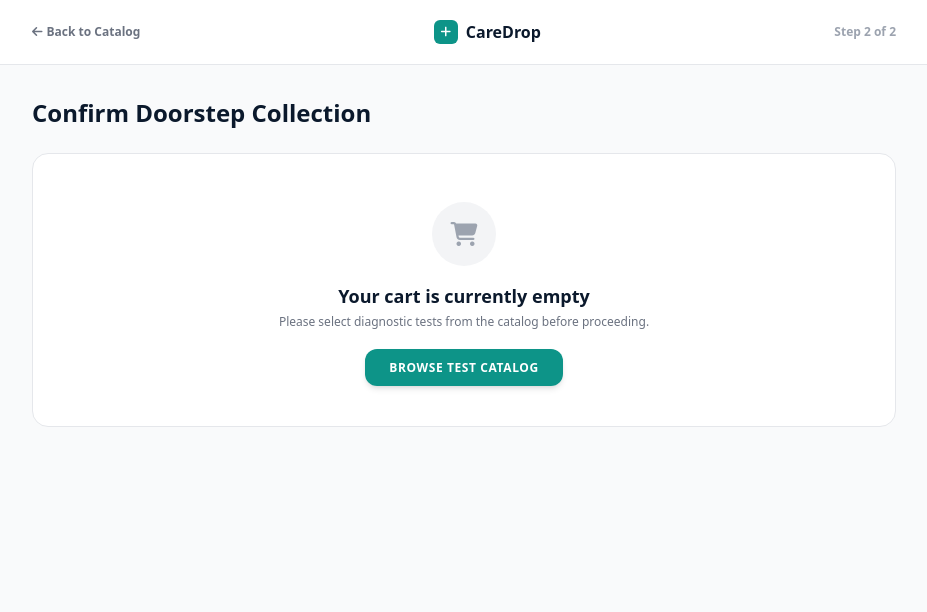
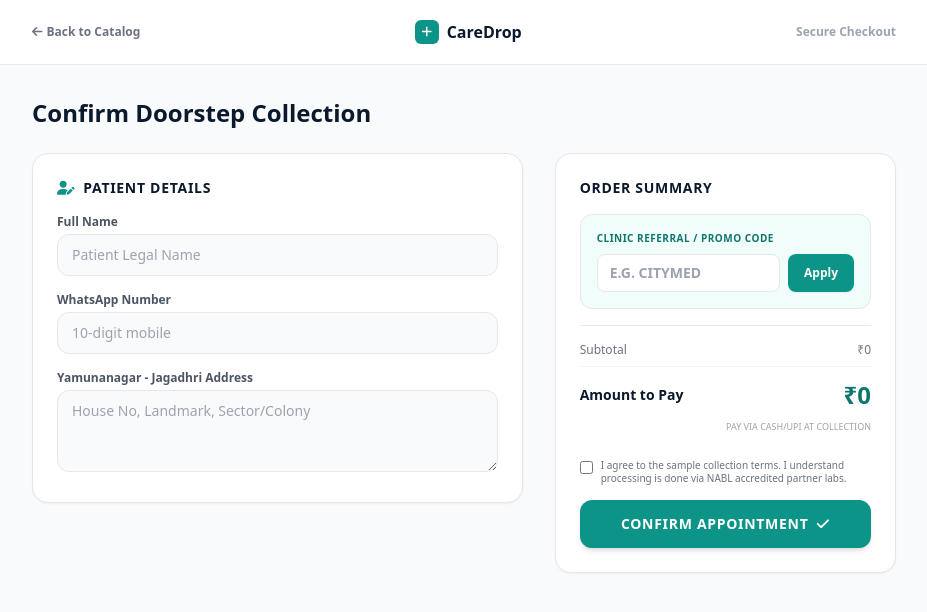
Before and after one commit to lab81617-del/caredrop-website, a Flask app: template templates/checkout.html in a window 1280 px wide. Shown: the top 612 px of the page, without its empty margins (176-1103 px from the left). Run offline with Flask 3, Linux system fonts and the light colour scheme; the template is opened without the code that fills it, so the values that code supplies are empty; some libraries are stand-ins or nearby versions.

Commit message:
Update checkout.html

```diff
--- a/templates/checkout.html
+++ b/templates/checkout.html
@@ -3,7 +3,7 @@
 <head>
     <meta charset="UTF-8">
     <meta name="viewport" content="width=device-width, initial-scale=1.0">
-    <title>Review & Book Collection | CareDrop</title>
+    <title>Review & Book | CareDrop</title>
     <script src="https://cdn.tailwindcss.com"></script>
     <link href="https://cdnjs.cloudflare.com/ajax/libs/font-awesome/6.4.0/css/all.min.css" rel="stylesheet">
     <script>
@@ -11,10 +11,7 @@
             theme: {
                 extend: {
                     colors: {
-                        brand: {
-                            50: '#f0fdfa', 100: '#ccfbf1', 500: '#14b8a6',
-                            600: '#0d9488', 700: '#0f766e', 800: '#115e59', 900: '#134e4a'
-                        },
+                        brand: { 50: '#f0fdfa', 600: '#0d9488', 700: '#0f766e', 900: '#134e4a' },
                         navy: { 900: '#0b192c', 950: '#060d17' }
                     }
                 }
@@ -35,143 +32,123 @@
                 </div>
                 <span class="text-base font-black text-navy-900">CareDrop</span>
             </div>
-            <div class="text-xs font-semibold text-gray-400">Step 2 of 2</div>
+            <div class="text-xs font-semibold text-gray-400">Secure Checkout</div>
         </div>
     </header>
 
     <main class="max-w-4xl mx-auto px-4 py-8">
         <h1 class="text-2xl font-black text-navy-900 mb-6">Confirm Doorstep Collection</h1>
 
-        {% if not items or items|length == 0 %}
-        <div class="bg-white rounded-2xl p-12 text-center border border-gray-200 shadow-xs">
-            <div class="w-16 h-16 bg-gray-100 rounded-full flex items-center justify-center mx-auto text-gray-400 text-2xl mb-4">
-                <i class="fa-solid fa-cart-shopping"></i>
-            </div>
-            <h2 class="text-lg font-bold text-navy-900 mb-1">Your cart is currently empty</h2>
-            <p class="text-xs text-gray-500 mb-6">Please select diagnostic tests from the catalog before proceeding.</p>
-            <a href="/tests" class="bg-brand-600 text-white px-6 py-2.5 rounded-xl font-bold text-xs uppercase tracking-wider shadow-md">
-                Browse Test Catalog
-            </a>
-        </div>
-        {% else %}
+        <form action="/book_test" method="POST" class="grid grid-cols-1 md:grid-cols-12 gap-8" id="checkout-form">
 
-        <form action="/book_test" method="POST" class="grid grid-cols-1 md:grid-cols-12 gap-8">
-            <!-- Hidden inputs ensuring DB receives accurate selected tests and totals -->
-            <input type="hidden" name="tests_requested" value="{% for i in items %}{{ i.name }}{% if not loop.last %}, {% endif %}{% endfor %}">
-            <input type="hidden" name="total_bill" value="{{ total }}">
-
-            <!-- Left: Patient Details & Schedule -->
+            <!-- Left: Patient Details -->
             <div class="md:col-span-7 space-y-6">
-                <div class="bg-white p-6 rounded-2xl border border-gray-200 shadow-xs">
+                <div class="bg-white p-6 rounded-2xl border border-gray-200 shadow-sm">
                     <h2 class="text-sm font-bold text-navy-900 uppercase tracking-wider mb-4 flex items-center gap-2">
-                        <i class="fa-solid fa-user-pen text-brand-600"></i> Patient Particulars
+                        <i class="fa-solid fa-user-pen text-brand-600"></i> Patient Details
                     </h2>
                     <div class="space-y-4">
                         <div>
                             <label class="block text-xs font-semibold text-gray-600 mb-1">Full Name</label>
-                            <input type="text" name="full_name" required placeholder="Patient Legal Name"
-                                class="w-full px-3.5 py-2.5 bg-gray-50 border border-gray-200 rounded-xl text-sm focus:ring-2 focus:ring-brand-600 focus:bg-white outline-none">
+                            <input type="text" name="full_name" required placeholder="Patient Legal Name" class="w-full px-3.5 py-2.5 bg-gray-50 border border-gray-200 rounded-xl text-sm focus:ring-2 focus:ring-brand-600 outline-none">
                         </div>
-                        <div class="grid grid-cols-2 gap-4">
-                            <div>
-                                <label class="block text-xs font-semibold text-gray-600 mb-1">WhatsApp Number</label>
-                                <input type="tel" name="phone" required placeholder="10-digit mobile"
-                                    class="w-full px-3.5 py-2.5 bg-gray-50 border border-gray-200 rounded-xl text-sm focus:ring-2 focus:ring-brand-600 focus:bg-white outline-none">
-                            </div>
-                            <div>
-                                <label class="block text-xs font-semibold text-gray-600 mb-1">Collection Slot</label>
-                                <select name="time_slot" class="w-full px-3.5 py-2.5 bg-gray-50 border border-gray-200 rounded-xl text-sm focus:ring-2 focus:ring-brand-600 focus:bg-white outline-none">
-                                    <option>06:00 AM - 08:00 AM (Fasting)</option>
-                                    <option>08:00 AM - 10:00 AM</option>
-                                    <option>10:00 AM - 12:00 PM</option>
-                                    <option>04:00 PM - 07:00 PM</option>
-                                </select>
-                            </div>
+                        <div>
+                            <label class="block text-xs font-semibold text-gray-600 mb-1">WhatsApp Number</label>
+                            <input type="tel" name="phone" required placeholder="10-digit mobile" class="w-full px-3.5 py-2.5 bg-gray-50 border border-gray-200 rounded-xl text-sm focus:ring-2 focus:ring-brand-600 outline-none">
                         </div>
-                    </div>
-                </div>
-
-                <div class="bg-white p-6 rounded-2xl border border-gray-200 shadow-xs">
-                    <h2 class="text-sm font-bold text-navy-900 uppercase tracking-wider mb-4 flex items-center gap-2">
-                        <i class="fa-solid fa-location-dot text-brand-600"></i> Address
-                    </h2>
-                    <div>
-                        <label class="block text-xs font-semibold text-gray-600 mb-1">Yamunanagar - Jagadhri Address</label>
-                        <textarea name="address" rows="3" required placeholder="House No, Landmark, Sector/Colony"
-                            class="w-full px-3.5 py-2.5 bg-gray-50 border border-gray-200 rounded-xl text-sm focus:ring-2 focus:ring-brand-600 focus:bg-white outline-none"></textarea>
-                    </div>
-                </div>
-
-                <div class="bg-white p-6 rounded-2xl border border-gray-200 shadow-xs">
-                    <h2 class="text-sm font-bold text-navy-900 uppercase tracking-wider mb-3 flex items-center gap-2">
-                        <i class="fa-solid fa-wallet text-brand-600"></i> Payment Mode
-                    </h2>
-                    <div class="p-3 border border-brand-200 bg-brand-50/50 rounded-xl flex items-center justify-between">
-                        <div class="flex items-center gap-3">
-                            <input type="radio" name="payment_method" value="COD" checked class="accent-brand-600">
-                            <div>
-                                <span class="text-xs font-bold text-navy-900 block">Pay at Collection</span>
-                                <span class="text-[11px] text-gray-500">UPI QR Scan or Cash directly to the technician</span>
-                            </div>
+                        <div>
+                            <label class="block text-xs font-semibold text-gray-600 mb-1">Yamunanagar - Jagadhri Address</label>
+                            <textarea name="address" rows="3" required placeholder="House No, Landmark, Sector/Colony" class="w-full px-3.5 py-2.5 bg-gray-50 border border-gray-200 rounded-xl text-sm focus:ring-2 focus:ring-brand-600 outline-none"></textarea>
                         </div>
-                        <i class="fa-solid fa-qrcode text-brand-600 text-lg"></i>
                     </div>
                 </div>
             </div>
 
-            <!-- Right: Order Summary -->
+            <!-- Right: Order Summary & Referral -->
             <div class="md:col-span-5 space-y-6">
-                <div class="bg-white p-6 rounded-2xl border border-gray-200 shadow-xs">
-                    <h2 class="text-sm font-bold text-navy-900 uppercase tracking-wider mb-4">Selected Tests ({{ items|length }})</h2>
+                <div class="bg-white p-6 rounded-2xl border border-gray-200 shadow-sm">
+                    <h2 class="text-sm font-bold text-navy-900 uppercase tracking-wider mb-4">Order Summary</h2>
 
                     <div class="divide-y divide-gray-100 mb-4">
                         {% for item in items %}
                         <div class="py-3 flex justify-between items-center text-xs">
-                            <div>
-                                <span class="font-bold text-navy-900 block">{{ item.name }}</span>
-                                <span class="text-gray-400 text-[10px]">{{ item.sample_type or 'Specimen' }}</span>
-                            </div>
-                            <div class="flex items-center gap-3">
-                                <span class="font-bold text-navy-900">₹{{ item.price }}</span>
-                                <button type="button" onclick="removeItem({{ item.id }})" class="text-gray-400 hover:text-red-500 transition">
-                                    <i class="fa-solid fa-xmark"></i>
-                                </button>
-                            </div>
+                            <span class="font-bold text-navy-900">{{ item.name }}</span>
+                            <span class="font-bold text-navy-900">₹{{ item.price|int }}</span>
                         </div>
                         {% endfor %}
+                    </div>
+
+                    <!-- Partner Referral Box -->
+                    <div class="bg-brand-50 border border-brand-200 rounded-xl p-4 mb-4">
+                        <label class="block text-[10px] font-bold text-brand-700 uppercase tracking-wider mb-2">Clinic Referral / Promo Code</label>
+                        <div class="flex gap-2">
+                            <input type="text" id="promo_input" name="referral_code" placeholder="e.g. CITYMED" class="w-full px-3 py-2 border border-brand-200 rounded-lg text-sm font-bold uppercase focus:outline-none focus:ring-2 focus:ring-brand-600">
+                            <button type="button" onclick="applyPromo()" class="bg-brand-600 hover:bg-brand-700 text-white px-4 rounded-lg text-xs font-bold transition shadow-sm">Apply</button>
+                        </div>
+                        <p id="promo_msg" class="text-[10px] font-semibold mt-2 hidden"></p>
                     </div>
 
                     <div class="pt-4 border-t border-gray-200 space-y-2 text-xs">
                         <div class="flex justify-between text-gray-500">
                             <span>Subtotal</span>
-                            <span>₹{{ total }}</span>
+                            <span id="ui-subtotal" data-value="{{ total }}">₹{{ total|int }}</span>
                         </div>
-                        <div class="flex justify-between text-gray-500">
-                            <span>Doorstep Sample Collection</span>
-                            <span class="text-emerald-600 font-semibold uppercase">Free</span>
+                        <div class="flex justify-between text-gray-500" id="discount-row" style="display: none;">
+                            <span>Partner Discount</span>
+                            <span class="text-emerald-600 font-bold" id="ui-discount">-₹0</span>
                         </div>
                         <div class="flex justify-between items-center pt-3 border-t border-gray-100">
-                            <span class="text-sm font-bold text-navy-900">Total Amount</span>
-                            <span class="text-xl font-black text-brand-700">₹{{ total }}</span>
+                            <span class="text-sm font-bold text-navy-900">Amount to Pay</span>
+                            <span class="text-2xl font-black text-brand-700" id="ui-total">₹{{ total|int }}</span>
                         </div>
+                        <p class="text-[9px] text-gray-400 text-right uppercase">Pay via Cash/UPI at Collection</p>
                     </div>
 
-                    <button type="submit"
-                        class="w-full bg-brand-600 hover:bg-brand-700 text-white font-bold py-3.5 rounded-xl shadow-md transition-all text-sm uppercase tracking-wider mt-6 active:scale-95">
+                    <!-- T&C Checkbox -->
+                    <label class="flex items-start gap-2 mt-6 cursor-pointer">
+                        <input type="checkbox" required class="mt-0.5 accent-brand-600">
+                        <span class="text-[10px] text-gray-500 leading-tight">I agree to the sample collection terms. I understand processing is done via NABL accredited partner labs.</span>
+                    </label>
+
+                    <button type="submit" class="w-full bg-brand-600 hover:bg-brand-700 text-white font-bold py-3.5 rounded-xl shadow-md transition-all text-sm uppercase tracking-wider mt-4 active:scale-95">
                         Confirm Appointment <i class="fa-solid fa-check ml-1"></i>
                     </button>
                 </div>
             </div>
         </form>
-        {% endif %}
     </main>
 
     <script>
-        async function removeItem(testId) {
+        async function applyPromo() {
+            const code = document.getElementById('promo_input').value;
+            const subtotal = parseFloat(document.getElementById('ui-subtotal').getAttribute('data-value'));
+            const msgEl = document.getElementById('promo_msg');
+
+            if (!code) return;
+
             try {
-                const res = await fetch(`/api/cart/remove/${testId}`, { method: 'POST' });
-                if (res.ok) {
-                    window.location.reload();
+                const res = await fetch('/api/validate_promo', {
+                    method: 'POST',
+                    headers: { 'Content-Type': 'application/json' },
+                    body: JSON.stringify({ code: code, total: subtotal })
+                });
+                const data = await res.json();
+
+                msgEl.classList.remove('hidden');
+
+                if (data.valid) {
+                    msgEl.className = 'text-[10px] font-semibold mt-2 text-emerald-600';
+                    msgEl.innerHTML = `<i class="fa-solid fa-check-circle"></i> Applied! Discount via ${data.partner}`;
+
+                    document.getElementById('discount-row').style.display = 'flex';
+                    document.getElementById('ui-discount').innerText = `-₹${Math.round(data.discount)}`;
+                    document.getElementById('ui-total').innerText = `₹${Math.round(data.new_total)}`;
+                } else {
+                    msgEl.className = 'text-[10px] font-semibold mt-2 text-red-500';
+                    msgEl.innerHTML = `<i class="fa-solid fa-triangle-exclamation"></i> Invalid or expired code.`;
+
+                    document.getElementById('discount-row').style.display = 'none';
+                    document.getElementById('ui-total').innerText = `₹${subtotal}`;
                 }
             } catch (e) {
                 console.error(e);
```
